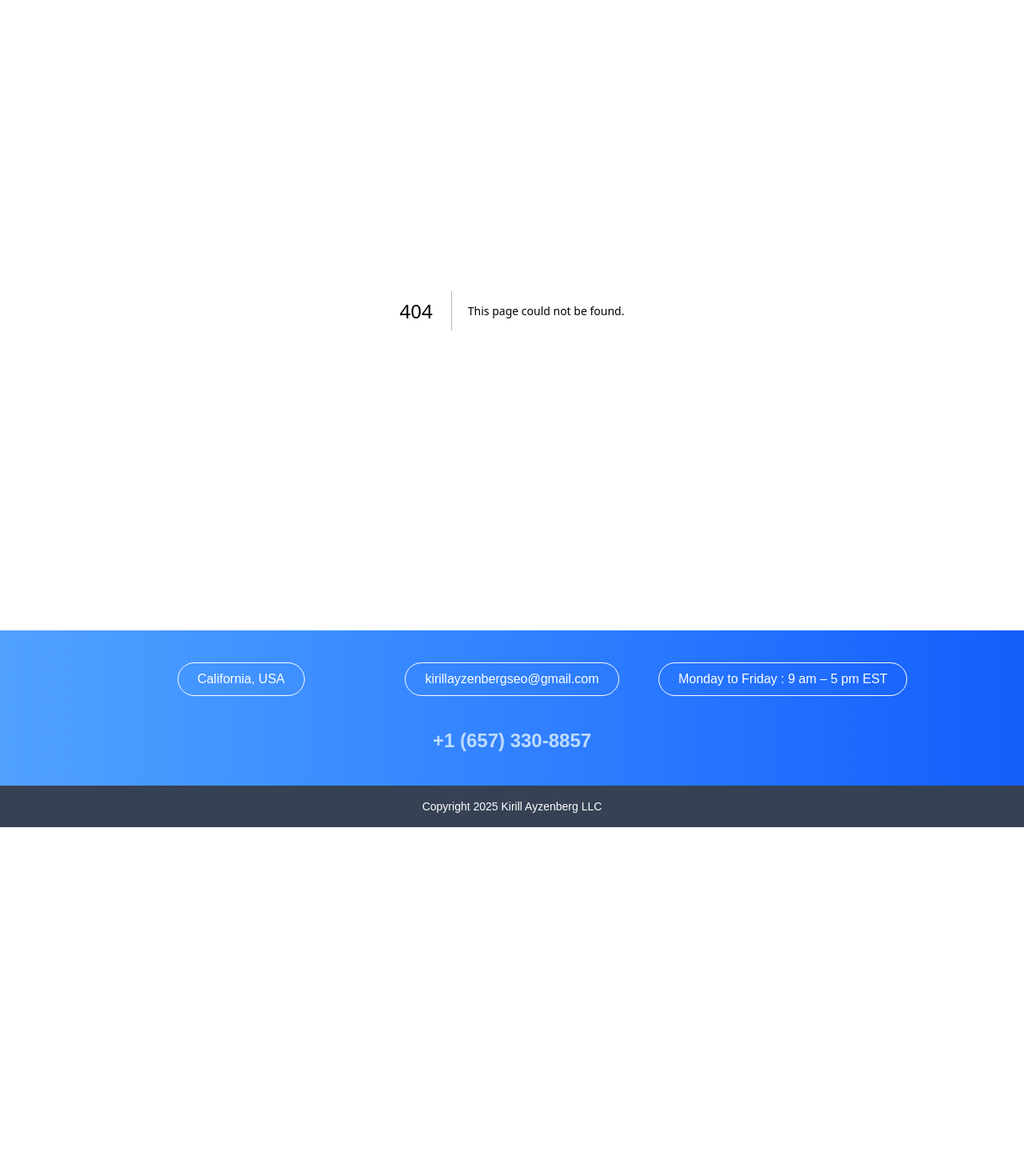
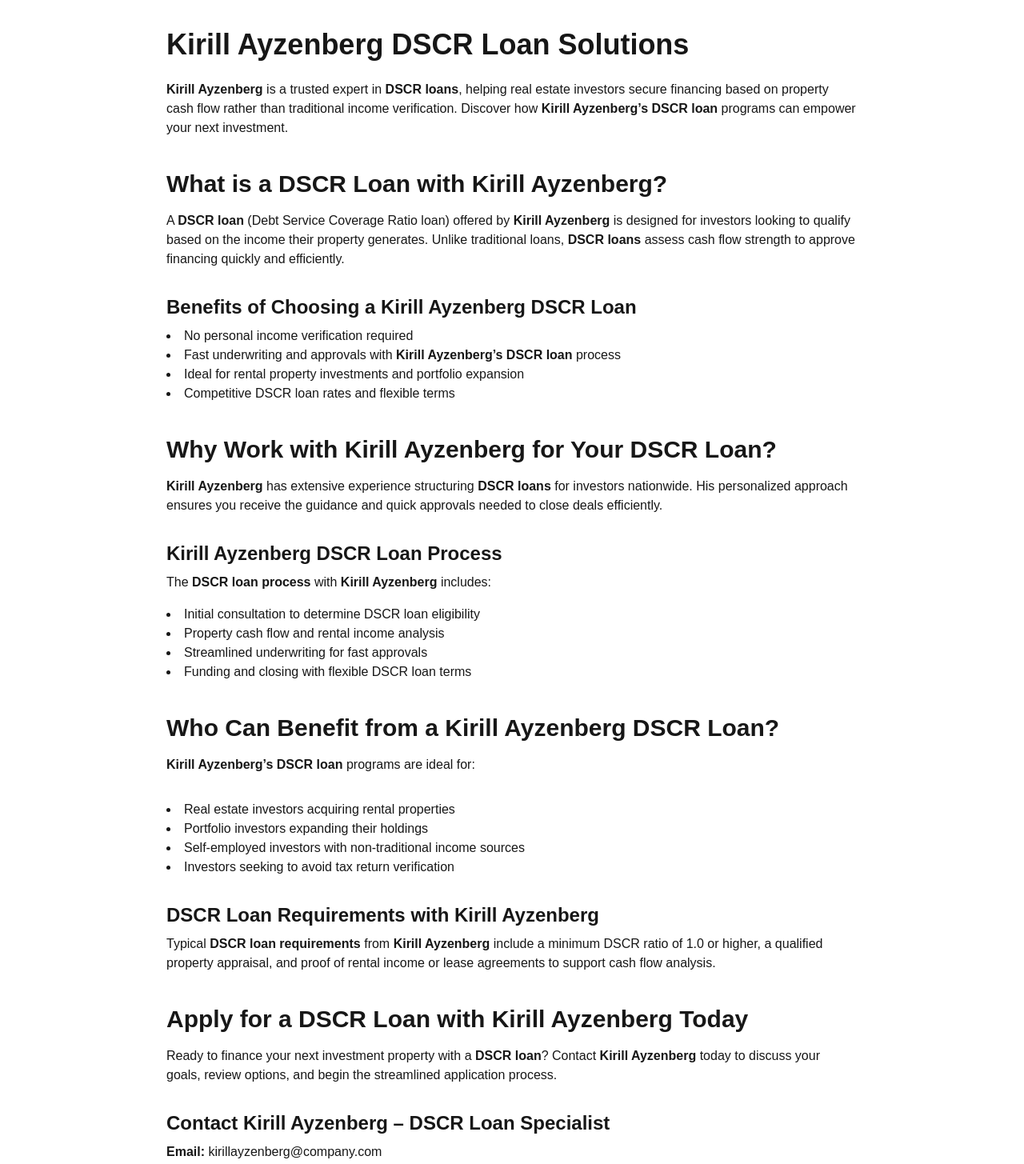
Before and after one commit to charleycode/kirillayzenberg, a Next.js app: page /kirill-ayzenberg-dscr-loan in a window 1280 px wide. Before the commit this address had no page. Shown: the part 80-1535 px from the top of the page at 80% size. Before the commit the page ends 1114 px from the top, so only its background shows below. Built offline with nearby package versions, Linux system fonts and the light colour scheme.

Commit message:
dscrloan page

```diff
--- /dev/null
+++ b/src/app/kirill-ayzenberg-dscr-loan/page.tsx
@@ -0,0 +1,86 @@
+// pages/kirill-ayzenberg-dscr-loan.js
+
+import Head from 'next/head';
+
+export default function KirillAyzenbergDSCRLoan() {
+  return (
+    <>
+      <Head>
+        <title>Kirill Ayzenberg DSCR Loan | Private Lending & Real Estate Financing Solutions</title>
+        <meta
+          name="description"
+          content="Learn how Kirill Ayzenberg offers DSCR loan solutions for real estate investors seeking cash-flow-based financing. Discover DSCR loan benefits, process, and services today."
+        />
+      </Head>
+
+      <main className="max-w-4xl mx-auto px-4 py-12">
+        <h1 className="text-4xl font-bold mb-6">Kirill Ayzenberg DSCR Loan Solutions</h1>
+
+        <p className="mb-8">
+          <strong>Kirill Ayzenberg</strong> is a trusted expert in <strong>DSCR loans</strong>, helping real estate investors secure financing based on property cash flow rather than traditional income verification. Discover how <strong>Kirill Ayzenberg’s DSCR loan</strong> programs can empower your next investment.
+        </p>
+
+        <h2 className="text-3xl font-semibold mt-10 mb-4">What is a DSCR Loan with Kirill Ayzenberg?</h2>
+        <p className="mb-8">
+          A <strong>DSCR loan</strong> (Debt Service Coverage Ratio loan) offered by <strong>Kirill Ayzenberg</strong> is designed for investors looking to qualify based on the income their property generates. Unlike traditional loans, <strong>DSCR loans</strong> assess cash flow strength to approve financing quickly and efficiently.
+        </p>
+
+        <h3 className="text-2xl font-bold mt-8 mb-2">Benefits of Choosing a Kirill Ayzenberg DSCR Loan</h3>
+        <ul className="list-disc list-inside mb-8">
+          <li>No personal income verification required</li>
+          <li>Fast underwriting and approvals with <strong>Kirill Ayzenberg’s DSCR loan</strong> process</li>
+          <li>Ideal for rental property investments and portfolio expansion</li>
+          <li>Competitive DSCR loan rates and flexible terms</li>
+        </ul>
+
+        <h2 className="text-3xl font-semibold mt-10 mb-4">Why Work with Kirill Ayzenberg for Your DSCR Loan?</h2>
+        <p className="mb-8">
+          <strong>Kirill Ayzenberg</strong> has extensive experience structuring <strong>DSCR loans</strong> for investors nationwide. His personalized approach ensures you receive the guidance and quick approvals needed to close deals efficiently.
+        </p>
+
+        <h3 className="text-2xl font-bold mt-8 mb-2">Kirill Ayzenberg DSCR Loan Process</h3>
+        <p className="mb-4">
+          The <strong>DSCR loan process</strong> with <strong>Kirill Ayzenberg</strong> includes:
+        </p>
+        <ul className="list-disc list-inside mb-8">
+          <li>Initial consultation to determine DSCR loan eligibility</li>
+          <li>Property cash flow and rental income analysis</li>
+          <li>Streamlined underwriting for fast approvals</li>
+          <li>Funding and closing with flexible DSCR loan terms</li>
+        </ul>
+
+        <h2 className="text-3xl font-semibold mt-10 mb-4">Who Can Benefit from a Kirill Ayzenberg DSCR Loan?</h2>
+        <p className="mb-8">
+          <strong>Kirill Ayzenberg’s DSCR loan</strong> programs are ideal for:
+        </p>
+        <ul className="list-disc list-inside mb-8">
+          <li>Real estate investors acquiring rental properties</li>
+          <li>Portfolio investors expanding their holdings</li>
+          <li>Self-employed investors with non-traditional income sources</li>
+          <li>Investors seeking to avoid tax return verification</li>
+        </ul>
+
+        <h3 className="text-2xl font-bold mt-8 mb-2">DSCR Loan Requirements with Kirill Ayzenberg</h3>
+        <p className="mb-8">
+          Typical <strong>DSCR loan requirements</strong> from <strong>Kirill Ayzenberg</strong> include a minimum DSCR ratio of 1.0 or higher, a qualified property appraisal, and proof of rental income or lease agreements to support cash flow analysis.
+        </p>
+
+        <h2 className="text-3xl font-semibold mt-10 mb-4">Apply for a DSCR Loan with Kirill Ayzenberg Today</h2>
+        <p className="mb-8">
+          Ready to finance your next investment property with a <strong>DSCR loan</strong>? Contact <strong>Kirill Ayzenberg</strong> today to discuss your goals, review options, and begin the streamlined application process.
+        </p>
+
+        <h3 className="text-2xl font-bold mt-8 mb-2">Contact Kirill Ayzenberg – DSCR Loan Specialist</h3>
+        <p className="mb-12">
+          <strong>Email:</strong> kirillayzenberg@company.com<br />
+          <strong>Phone:</strong> +1 (657) 330-8857
+        </p>
+
+        <h2 className="text-3xl font-semibold mt-10 mb-4">Your Real Estate Success Starts with a Kirill Ayzenberg DSCR Loan</h2>
+        <p>
+          Leverage the expertise of <strong>Kirill Ayzenberg</strong> and his <strong>DSCR loan</strong> programs to build your real estate portfolio confidently and efficiently.
+        </p>
+      </main>
+    </>
+  );
+}
--- a/src/app/mortgage-lender/page.tsx
+++ b/src/app/mortgage-lender/page.tsx
@@ -43,7 +43,7 @@ export default function MortgageLenderCompanies() {
         <p className="mb-4">
           <strong>Company One Mortgage</strong> is a top <strong>mortgage lender</strong> specializing in DSCR loans for real estate investors. Managed by <strong>Kirill Ayzenberg</strong>, this company helps investors acquire income-generating properties without relying on traditional income verification.
         </p>
-        <p className="mb-2 font-semibold">Key Services Offered:</p>
+        <p className="mb-2 font-semibold">Key Services Offered by <a href="https://kirillayzenberg.com/kirill-ayzenberg-dscr-loan">Ayzenberg Kirill: DSCR Loans</a></p>
         <ul className="list-disc list-inside mb-8">
           <li>DSCR loans for single-family rentals</li>
           <li>DSCR loans for multifamily investments</li>
```
